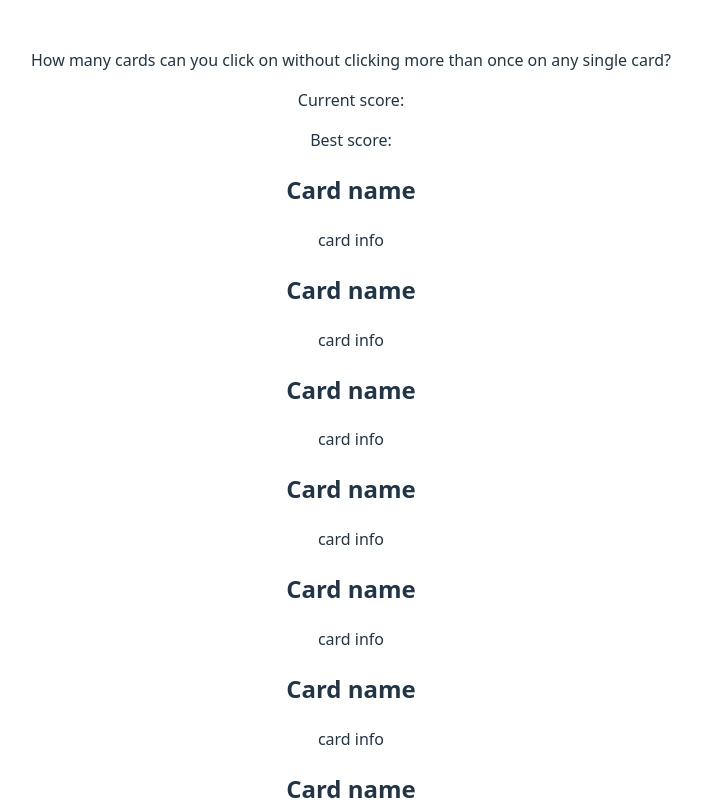
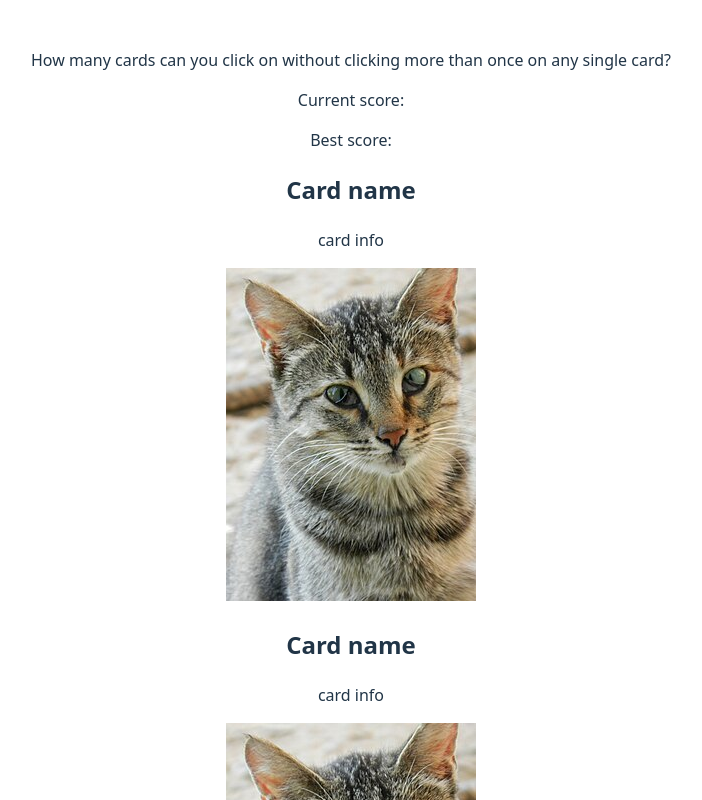
Before and after one commit to allan2609/memory-card, a React (Vite) app: page / in a window 1280 px wide. Shown: the top 800 px of the page, without its empty margins (289-991 px from the left). Built offline with nearby package versions, Linux system fonts and the light colour scheme.

Commit message:
Add placeholder image

```diff
--- a/src/components/Card.jsx
+++ b/src/components/Card.jsx
@@ -1,9 +1,10 @@
-export default function Card({ id }) {
+export default function Card({ id, image }) {
 
   return (
     <>
       <h2>Card name</h2>
       <p>card info</p>
+      <img src={image} />
     </>
   )
 }
--- a/src/components/Gameboard.jsx
+++ b/src/components/Gameboard.jsx
@@ -1,4 +1,5 @@
 import Card from "./Card.jsx";
+import placeholder from "../assets/placeholder.jpg";
 
 export default function Gameboard({ cards }) {
 
@@ -8,6 +9,7 @@ export default function Gameboard({ cards }) {
         return (
           <Card
             key={card.id}
+            image={placeholder}
           />
         );
       })}
```
Also changed, not shown: src/assets/placeholder.jpg (added).
